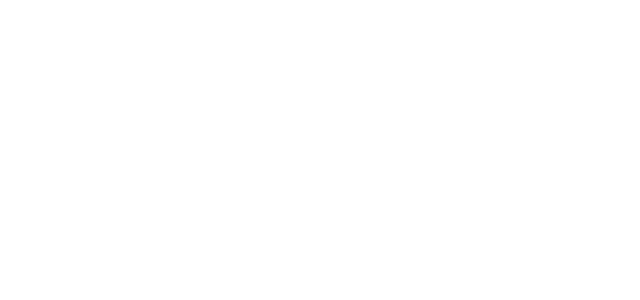
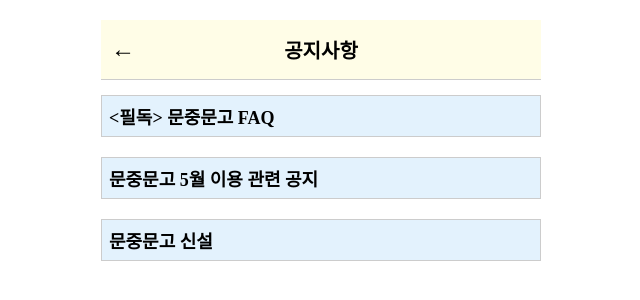
Before and after one commit to GDowon/Client_react, a React (Create React App) app: page /NoticePage in a window 1280 px wide. Before the commit this address had no page. Shown: the top 300 px of the page, without its empty margins (319-959 px from the left). Built offline with nearby package versions, Linux system fonts and the light colour scheme; a web font is replaced by a local one.

Commit message:
Add NoticePage&toolkit add topbar

```diff
--- a/src/App.js
+++ b/src/App.js
@@ -1,9 +1,12 @@
 import { Routes, Route } from 'react-router-dom';
-import './Css/navi.css';
 import './Css/font.css';
+import './Css/toolkit.css';
+
+import StatusPage from './Components/StatusPage';
 
 import MainPage from './Pages/MainPage';
-import StatusPage from './Components/StatusPage';
+import NoticePage from './Pages/NoticePage';
+
 
 // 메인페이지, 현재 대출중 서버에서 각기 다른 데이터를 불러오는 가상의 함수들
 const fetchBorrowData = () => {
@@ -50,6 +53,8 @@
           path="/current_reserve"
           element={<StatusPage title="현재 예약 중인 도서" fetchData={fetchReserveData} />}
         />
+
+        <Route path="/NoticePage" element={<NoticePage />} />
       </Routes>
     </div>
   );
--- a/src/Css/Notice.css
+++ b/src/Css/NoticePage.css
@@ -8,18 +8,7 @@
   body {
     max-width: 480px;
     margin: 0 auto;
-    background-color: #FFFDE7;
-  }
-
-  .top-bar {
-    display: flex;
-    align-items: center;
-    justify-content: center;
-    position: relative;
-    background-color: #FFFDE7;
-    margin-bottom: 20px;
-    padding: 20px 8px;
-
+    background-color: #ffffff;
   }
 
   h1 {
--- a/src/Css/navi.css
+++ /dev/null
@@ -1,39 +0,0 @@
-
-/* 내비게이션바 */
-.bottom-nav {
-  position: fixed;
-  bottom: 0;
-  width: 100%;
-  max-width: 480px;
-  left: 0;
-  right: 0;
-  margin: 0 auto;
-  height: 80px;
-  background: #E3F2FD;
-  display: flex;
-  justify-content: space-around;
-  align-items: center;
-  border-top: 2px solid #ccc;
-  box-shadow: 0 -2px 10px rgba(0, 0, 0, 0.1);
-  z-index: 99;
-}
-
-.nav-center-icon {
-  width: 60px;
-  height: 60px;
-}
-
-.nav-item {
-  display: flex;
-  flex-direction: column;
-  align-items: center;
-  font-size: 13px;
-  color: black;
-  text-decoration: none;
-}
-
-.nav-item img {
-  width: 36px;
-  height: 36px;
-  margin-bottom: 3px;
-}
--- a/src/Css/toolkit.css
+++ b/src/Css/toolkit.css
@@ -60,3 +60,68 @@
   font-size: 16px;
   flex: 1;
 }
+
+/*Navi=Fooster*/
+
+/* 내비게이션바 */
+.bottom-nav {
+  position: fixed;
+  bottom: 0;
+  width: 100%;
+  max-width: 480px;
+  left: 0;
+  right: 0;
+  margin: 0 auto;
+  height: 80px;
+  background: #E3F2FD;
+  display: flex;
+  justify-content: space-around;
+  align-items: center;
+  border-top: 2px solid #ccc;
+  box-shadow: 0 -2px 10px rgba(0, 0, 0, 0.1);
+  z-index: 99;
+}
+
+.nav-center-icon {
+  width: 60px;
+  height: 60px;
+}
+
+.nav-item {
+  display: flex;
+  flex-direction: column;
+  align-items: center;
+  font-size: 13px;
+  color: black;
+  text-decoration: none;
+}
+
+.nav-item img {
+  width: 36px;
+  height: 36px;
+  margin-bottom: 3px;
+}
+
+
+/*탑바*/
+.top-bar {
+  position: relative;           /* 뒤로가기 버튼과 텍스트 배치용 */
+  display: flex;
+  justify-content: center;      /* 중앙 기준으로 텍스트 정렬 */
+  align-items: center;
+  font-size: 20px;
+  font-weight: 800;
+  background-color: #FFFDE7;
+  padding: 15px;
+  border-bottom: 1px solid #ccc; /* 하단 선 */
+  margin-bottom: 15px;
+}
+
+.back-btn {
+  position: absolute;           /* 항상 왼쪽에 고정 */
+  left: 10px;
+  font-size: 24px;
+  cursor: pointer;
+  text-decoration: none;
+  color: inherit;
+}
--- /dev/null
+++ b/src/Pages/NoticePage.jsx
@@ -0,0 +1,83 @@
+// src/Pages/NoticePage.jsx
+
+import React, { useState } from 'react';
+import { Link } from 'react-router-dom';
+import '../Css/NoticePage.css';
+
+// 가상의 게시글 데이터입니다. 실제로는 서버 API를 통해 가져와야 합니다.
+const initialPosts = [
+  {
+    id: 1,
+    title: "<필독> 문중문고 FAQ",
+    content: "이것은 FAQ 내용입니다. 여기에 더 많은 정보가 들어갑니다.",
+    date: "2025-05-01",
+    isPinned: true
+  },
+  {
+    id: 2,
+    title: "문중문고 5월 이용 관련 공지",
+    content: "5월 이용 관련 공지 내용입니다. 변경된 이용 시간이 포함됩니다.",
+    date: "2025-05-03"
+  },
+  {
+    id: 3,
+    title: "문중문고 신설",
+    content: "문중문고 신설 관련 내용입니다. 새로운 도서관 시설에 대한 설명입니다.",
+    date: "2025-04-25"
+  },
+];
+
+function NoticePage() {
+  // 게시글 데이터를 상태로 관리합니다.
+  const [posts] = useState(initialPosts);
+
+  // 현재 펼쳐진 게시글의 ID를 상태로 관리하며, 초기값은 null입니다.
+  const [openPostId, setOpenPostId] = useState(null);
+
+  // 게시글 제목을 클릭하면 호출되는 함수입니다.
+  const togglePost = (id) => {
+    // 현재 열려있는 게시글의 ID와 클릭한 게시글의 ID가 같으면 닫고, 다르면 새로운 게시글을 엽니다.
+    setOpenPostId(openPostId === id ? null : id);
+  };
+
+  return (
+    <div>
+      <div className="top-bar">
+        {/* React Router의 Link를 사용하여 메인 페이지로 이동합니다. */}
+        <Link to="/" className="back-btn" aria-label="뒤로가기">
+          ←
+        </Link>
+        <span className="top-tittle">공지사항</span>
+      </div>
+
+      <div id="postContainer">
+        {/* 게시글이 없는 경우 조건부로 메시지를 렌더링합니다. */}
+        {posts.length === 0 ? (
+          <div className="no-posts">게시글이 없습니다.</div>
+        ) : (
+          // 게시글 배열을 순회하며 각 게시글을 동적으로 렌더링합니다.
+          posts.map(post => (
+            <div key={post.id} className="post">
+              <div
+                className="post-title"
+                onClick={() => togglePost(post.id)}
+              >
+                {post.title}
+              </div>
+              <div
+                className="post-content"
+                // openPostId 상태에 따라 내용이 보이거나 숨겨집니다.
+                style={{ display: openPostId === post.id ? 'block' : 'none' }}
+              >
+                <p>{post.content}</p>
+                <p><strong>작성일:</strong> {post.date}</p>
+              </div>
+            </div>
+          ))
+        )}
+      </div>
+    </div>
+  );
+}
+
+export default NoticePage;
--- a/src/components/Footer.jsx
+++ b/src/components/Footer.jsx
@@ -1,22 +1,21 @@
-import React from 'react';
 import { Link } from 'react-router-dom';
 
 function Footer() {
   return (
     <footer className="bottom-nav">
       <Link className="nav-item" to="/loan">
-        <img src="/images/navigation1.png" alt="대출반납 아이콘" />
+        <img src="../Images/navigation1.png" alt="대출반납 아이콘" />
         <span>대출·반납</span>
       </Link>
 
       <div className="nav-center">
         <Link to="/">
-          <img src="/images/navigation2.png" alt="문중문고 아이콘" className="nav-center-icon" />
+          <img src="../Images/navigation2.png" alt="문중문고 아이콘" className="nav-center-icon" />
         </Link>
       </div>
 
       <Link className="nav-item" to="/mypage">
-        <img src="/images/navigation3.png" alt="마이페이지 아이콘" />
+        <img src="../Images/navigation3.png" alt="마이페이지 아이콘" />
         <span>마이페이지</span>
       </Link>
     </footer>
--- a/src/pages/MainPage.jsx
+++ b/src/pages/MainPage.jsx
@@ -1,14 +1,68 @@
-// MainPage.jsx (리팩토링된 코드)
-
+// MainPage.jsx
+import React, { useState, useEffect } from 'react';
 import { Link, useNavigate } from 'react-router-dom';
 import '../Css/MainPage.css';
 
 import Footer from '../Components/Footer';
 import SearchBar from '../Components/SearchBar';
-import PostList from '../Components/PostList'; // PostList 컴포넌트를 활용
+import PostList from '../Components/PostList';
+
+
+const fetchBorrowData = () => {
+  return new Promise(resolve => {
+    setTimeout(() => resolve([
+      { title: '도서1', info: '대출일: 24-08-11' },
+      { title: '도서2', info: '대출일: 24-07-29' }
+    ]), 500);
+  });
+};
+
+const fetchOverdueData = () => {
+  return new Promise(resolve => {
+    setTimeout(() => resolve([
+      { title: '도서B', info: '반납 예정일: 24-08-01' }
+    ]), 500);
+  });
+};
+
+const fetchReserveData = () => {
+  return new Promise(resolve => {
+    setTimeout(() => resolve([
+      { title: '도서A', info: '예약 순위: 1' }
+    ]), 500);
+  });
+};
 
 function MainPage() {
   const navigate = useNavigate();
+
+  // 각 뱃지 숫자를 관리할 상태
+  const [borrowCount, setBorrowCount] = useState(0);
+  const [overdueCount, setOverdueCount] = useState(0);
+  const [reserveCount, setReserveCount] = useState(0);
+  const [isLoading, setIsLoading] = useState(true);
+
+  // 컴포넌트가 처음 렌더링될 때 데이터 호출
+  useEffect(() => {
+    const loadCounts = async () => {
+      setIsLoading(true);
+      try {
+        const borrowData = await fetchBorrowData();
+        const overdueData = await fetchOverdueData();
+        const reserveData = await fetchReserveData();
+
+        setBorrowCount(borrowData.length);
+        setOverdueCount(overdueData.length);
+        setReserveCount(reserveData.length);
+      } catch (error) {
+        console.error("데이터를 불러오는 중 오류 발생:", error);
+      } finally {
+        setIsLoading(false);
+      }
+    };
+
+    loadCounts();
+  }, []);
 
   const handleSearch = () => {
     navigate('/search');
@@ -18,70 +72,74 @@
   const noticePosts = [
     { title: '배너 이미지 공지사항입니다.', date: '24-01-20' },
   ];
-
   const curationPosts = [
     { title: '제목입니다.', date: '24-01-20' },
     { title: '제목입니다.', date: '24-01-19' },
     { title: '제목입니다.', date: '24-01-18' },
   ];
-
   const introPosts = [
     { title: '제목입니다.', date: '24-01-20' },
   ];
-
   const guidePosts = [
     { title: '제목입니다.', date: '24-01-19' },
   ];
 
   return (
     <div className="main-container">
-      {/* 상단 바 */}
       <header className="header">
         <Link className="title" to="/">문중문고</Link>
         <Link className="login-btn" to="/login">로그인 / 회원가입</Link>
       </header>
 
-      {/* 검색창 */}
       <SearchBar />
 
       {/* 상태 버튼 */}
       <div className="status-buttons">
         <Link to="/current_borrow" className="notification">
           <span>대출 중 📖</span>
-          <span className="badge">3</span>
+          {isLoading ? (
+            <span className="badge">...</span>
+          ) : (
+            <span className="badge">{borrowCount}</span>
+          )}
           <span className="line">━━</span>
           <span className="unit">권</span>
         </Link>
         <Link to="/current_reserve" className="notification">
           <span>예약 중 ⏰</span>
-          <span className="badge">3</span>
+          {isLoading ? (
+            <span className="badge">...</span>
+          ) : (
+            <span className="badge">{reserveCount}</span>
+          )}
           <span className="line">━━</span>
           <span className="unit">권</span>
         </Link>
         <Link to="/current_overdue" className="notification">
           <span>연체 중 ⚠️</span>
-          <span className="badge">5</span>
+          {isLoading ? (
+            <span className="badge">...</span>
+          ) : (
+            <span className="badge">{overdueCount}</span>
+          )}
           <span className="line">━━</span>
           <span className="unit">권</span>
         </Link>
       </div>
 
-      {/* 공지 */}
       <div className="section-wrapper">
         <div className="section-header">
           <span>📢 공지</span>
-          <Link className="plus-button" to="/notice">＋</Link>
+          <Link className="plus-button" to="/NoticePage">＋</Link>
         </div>
         <div className="banner-card">
-          <Link to="/notice">
-            <img src="../Images/banner.jpg" alt="공지사항배너이미지" className="banner-image" />
+          <Link to="/NoticePage">
+            <img src="Images/banner.jpg" alt="공지사항 배너이미지" className="banner-image" />
           </Link>
         </div>
       </div>
 
-      {/* 아래쪽 영역 */}
       <div className="bottom-sections">
-        {/* 큐레이션 */}
         <div className="note">
           <PostList
             title="큐레이션"
@@ -92,14 +150,12 @@
         </div>
 
         <div className="right-column">
-          {/* 문중문고 소개 */}
           <PostList
             title="문중문고 소개"
             icon="📚"
             linkTo="/guide"
             posts={introPosts}
           />
-          {/* 이용안내 */}
           <PostList
             title="이용안내"
             icon="ℹ️"
```
